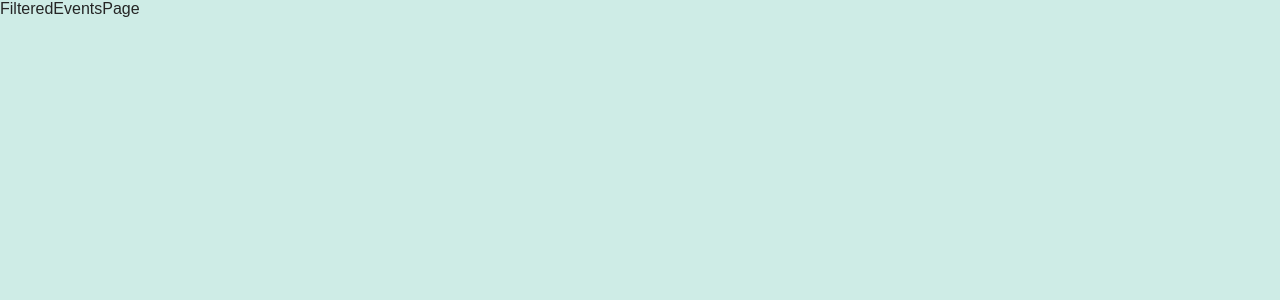
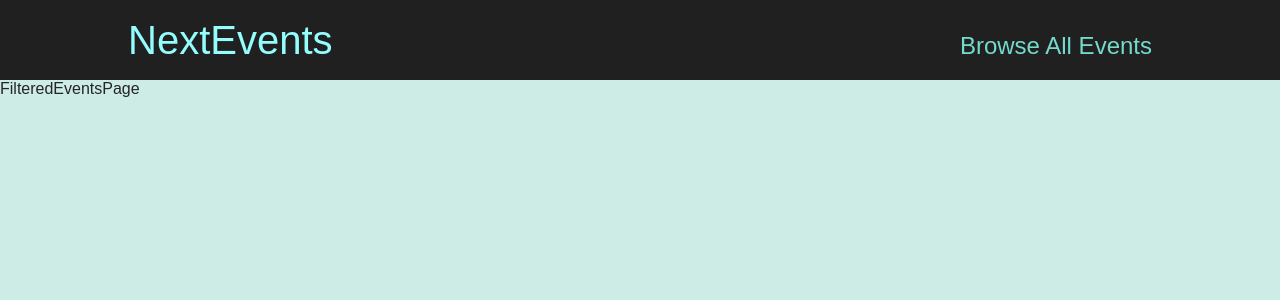
Before and after one commit to dan77uk/next_events, a Next.js app: page /events in a window 1280 px wide. Shown: the top 300 px of the page. Built offline with nearby package versions, Linux system fonts and the light colour scheme.

Commit message:
feat: added general layout wrapper to _app.js

```diff
--- /dev/null
+++ b/components/layout/Layout.jsx
@@ -0,0 +1,11 @@
+import { Fragment } from "react";
+import MainHeader from "./MainHeader";
+
+export default function Layout(props) {
+  return (
+    <Fragment>
+      <MainHeader />
+      <main>{props.children}</main>
+    </Fragment>
+  );
+}
--- /dev/null
+++ b/components/layout/MainHeader.jsx
@@ -0,0 +1,19 @@
+import Link from "next/link";
+import classes from "./mainheader.module.css";
+
+export default function MainHeader() {
+  return (
+    <header className={classes.header}>
+      <div className={classes.logo}>
+        <Link href="/">NextEvents</Link>
+      </div>
+      <nav className={classes.navigation}>
+        <ul>
+          <li>
+            <Link href="/events">Browse All Events</Link>
+          </li>
+        </ul>
+      </nav>
+    </header>
+  );
+}
--- /dev/null
+++ b/components/layout/mainheader.module.css
@@ -0,0 +1,41 @@
+.header {
+  width: 100%;
+  display: flex;
+  justify-content: space-between;
+  align-items: baseline;
+  padding: 1rem 10%;
+  height: 5rem;
+  background-color: #202020;
+}
+
+.logo {
+  font-size: 1.5rem;
+  color: white;
+  font-family: "Fira", sans-serif;
+  height: 100%;
+  display: flex;
+  justify-content: center;
+  align-items: center;
+  color: #94fdfd;
+}
+
+.logo a {
+  text-decoration: none;
+  color: #94fdfd;
+}
+
+.navigation a {
+  text-decoration: none;
+  color: #74dacc;
+  font-size: 1rem;
+}
+
+@media (min-width: 768px) {
+  .logo {
+    font-size: 2.5rem;
+  }
+
+  .navigation a {
+    font-size: 1.5rem;
+  }
+}
--- a/pages/_app.js
+++ b/pages/_app.js
@@ -1,5 +1,10 @@
-import '../styles/globals.css'
+import Layout from "../components/layout/Layout";
+import "../styles/globals.css";
 
 export default function App({ Component, pageProps }) {
-  return <Component {...pageProps} />
+  return (
+    <Layout>
+      <Component {...pageProps} />
+    </Layout>
+  );
 }
```
